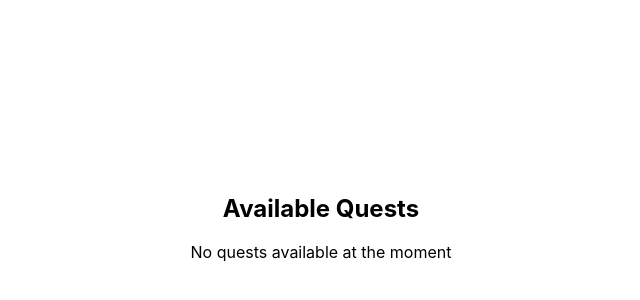
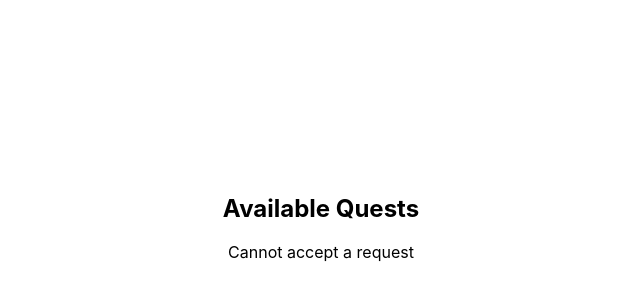
Before and after one commit to Gavhart/QuestGang, a React (Create React App) app: page /Quest in a window 1280 px wide. Shown: the part 182-482 px from the top of the page, without its empty margins (319-959 px from the left). Built offline with nearby package versions, Linux system fonts and the light colour scheme.

Commit message:
simple but sorta works

```diff
--- a/src/pages/Quest.js
+++ b/src/pages/Quest.js
@@ -38,7 +38,7 @@ function Quest() {
             </div>
             {/* Static message under quest boxes */}
             <div className="quest-message">
-                {quests.length > 0 ? "Select a quest to continue" : "No quests available at the moment"}
+                {quests.length > 0 ? "Select a quest to continue" : "Cannot accept a request"}
             </div>
         </div>
     );
```
